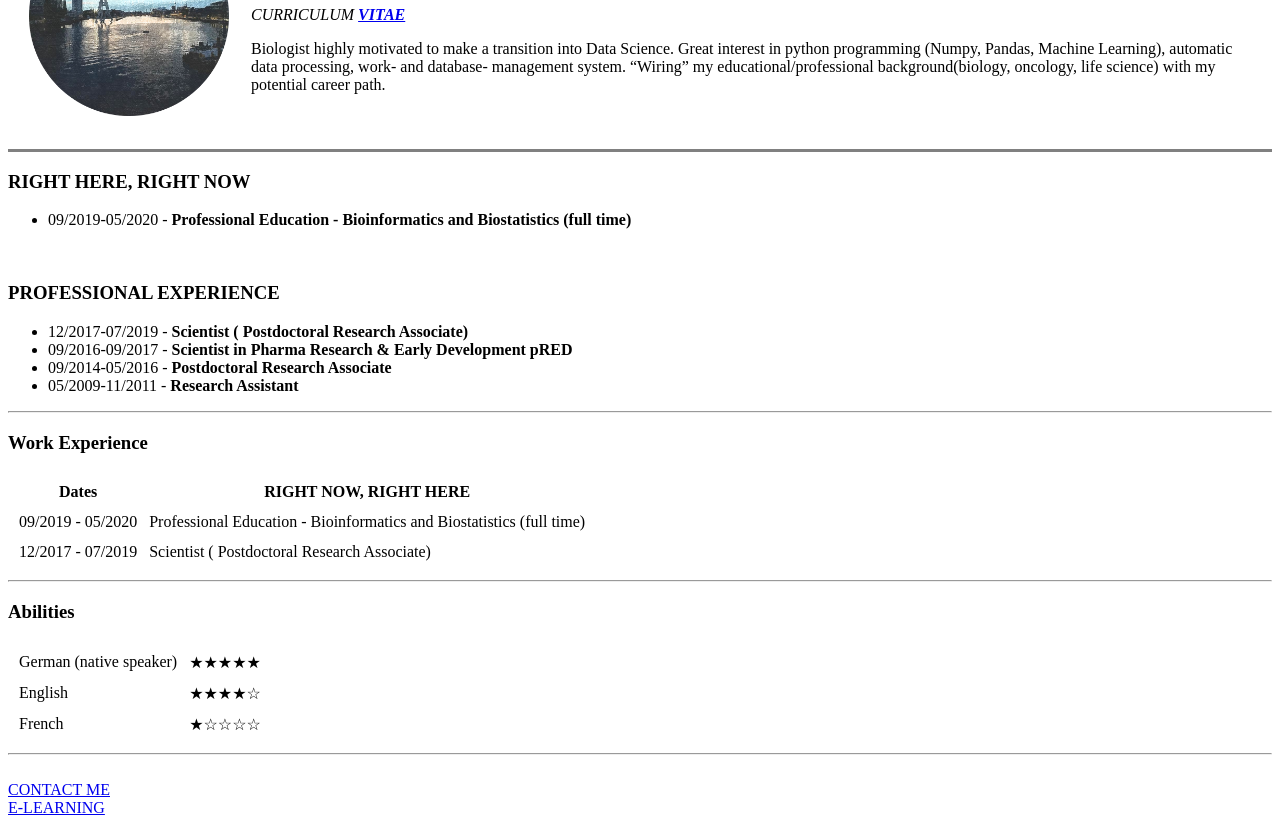
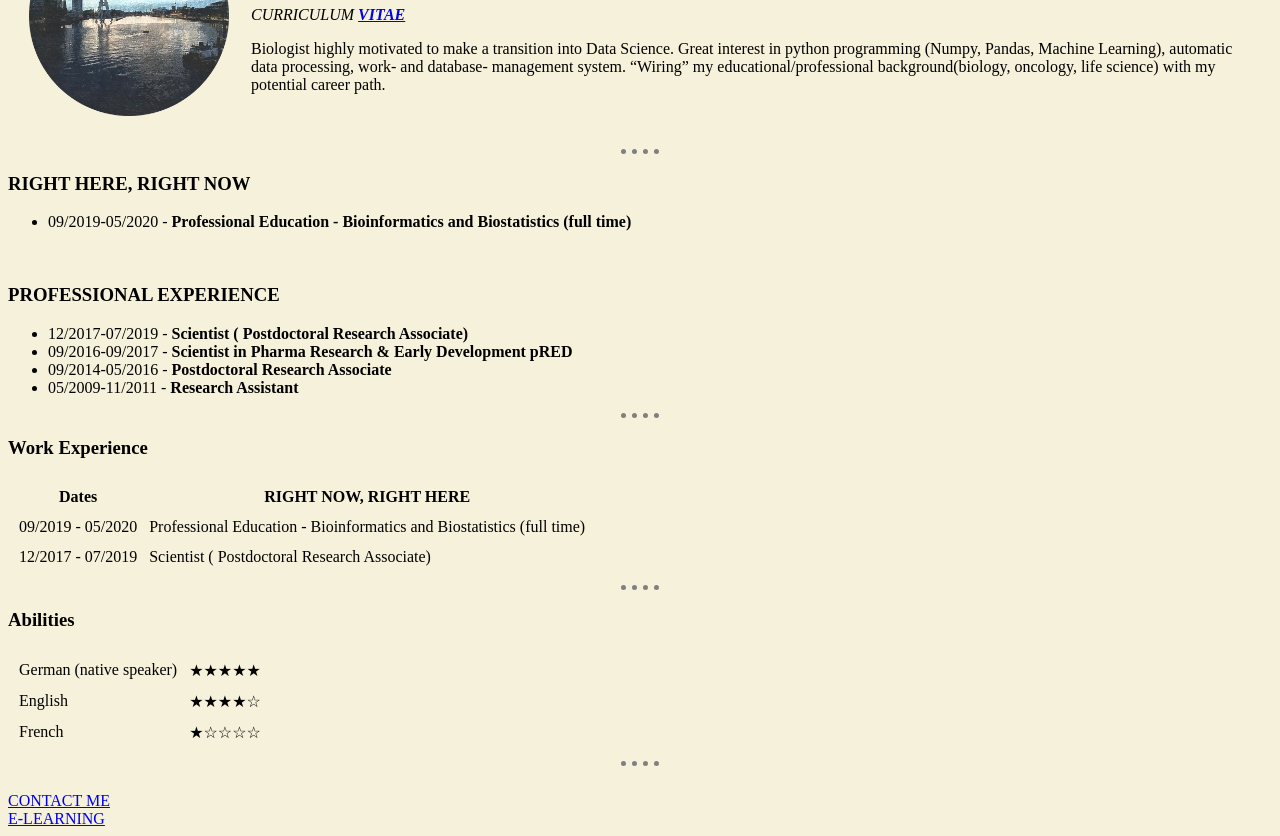
Before and after one commit to AJGoe/cv, a plain HTML site: page index.html in a window 1280 px wide. Shown: the part 113-949 px from the top of the page. Drawn offline with Linux system fonts and the light colour scheme.

Commit message:
Internal CSS
included internal CSS for body and hr

```diff
--- a/index.html
+++ b/index.html
@@ -4,6 +4,22 @@
 <head>
   <meta charset="utf-8">
   <title> AJG's Personal Site </title>
+
+  <style>
+    body {
+      background-color: #f5f1da;
+    }
+
+    hr {
+      border-style: none;
+      border-top-style: dotted;
+      border-color: grey;
+      border-width: 5px;
+      width: 3%;
+    }
+
+  </style>
+
 </head>
 
 <body>
@@ -18,7 +34,7 @@
     </tr>
   </table>
 
-  <hr size="3" noshade>
+  <hr>
   <h3>RIGHT HERE, RIGHT NOW</h3>
   <ul>
     <li> 09/2019-05/2020 - <strong>Professional Education - Bioinformatics and Biostatistics (full time)</strong> </li>
```
